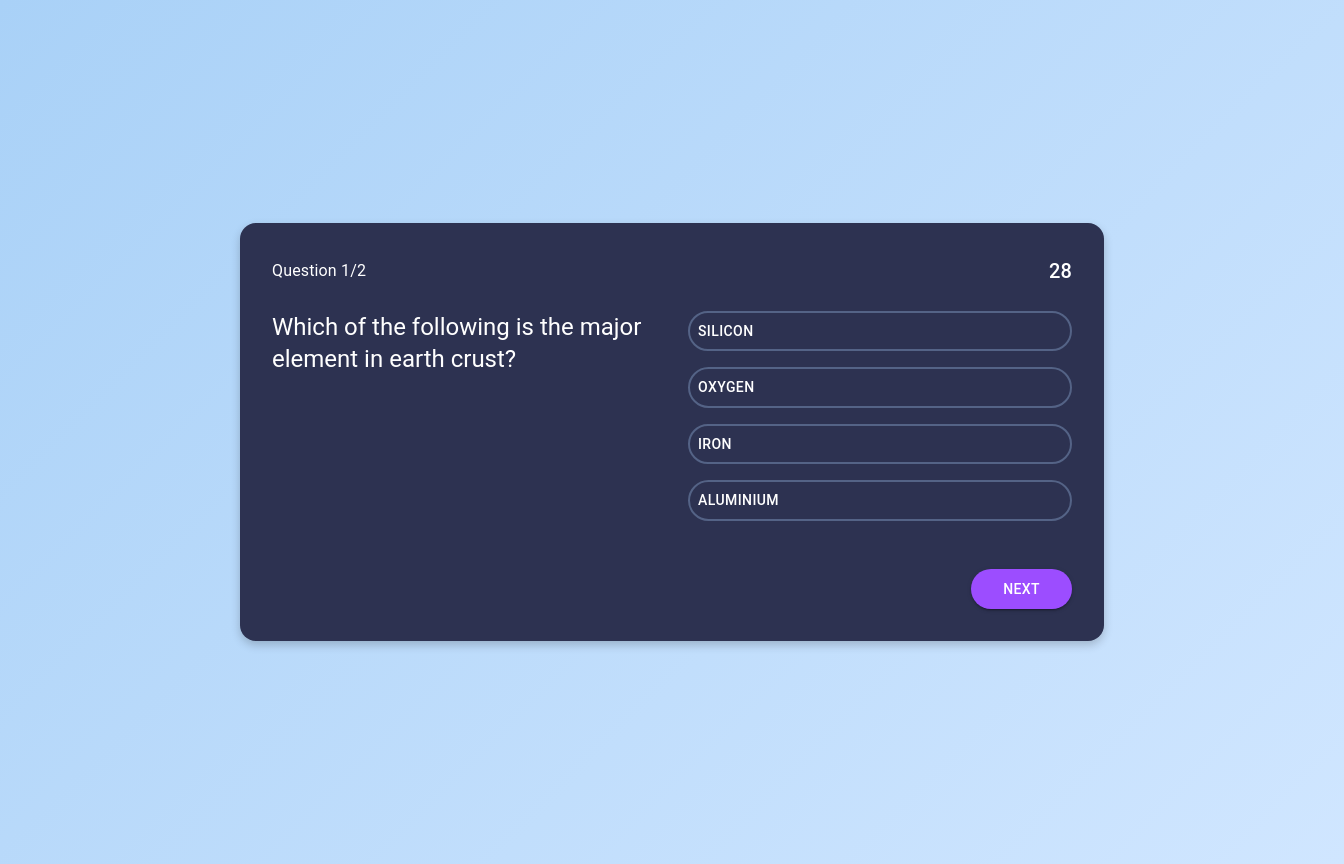
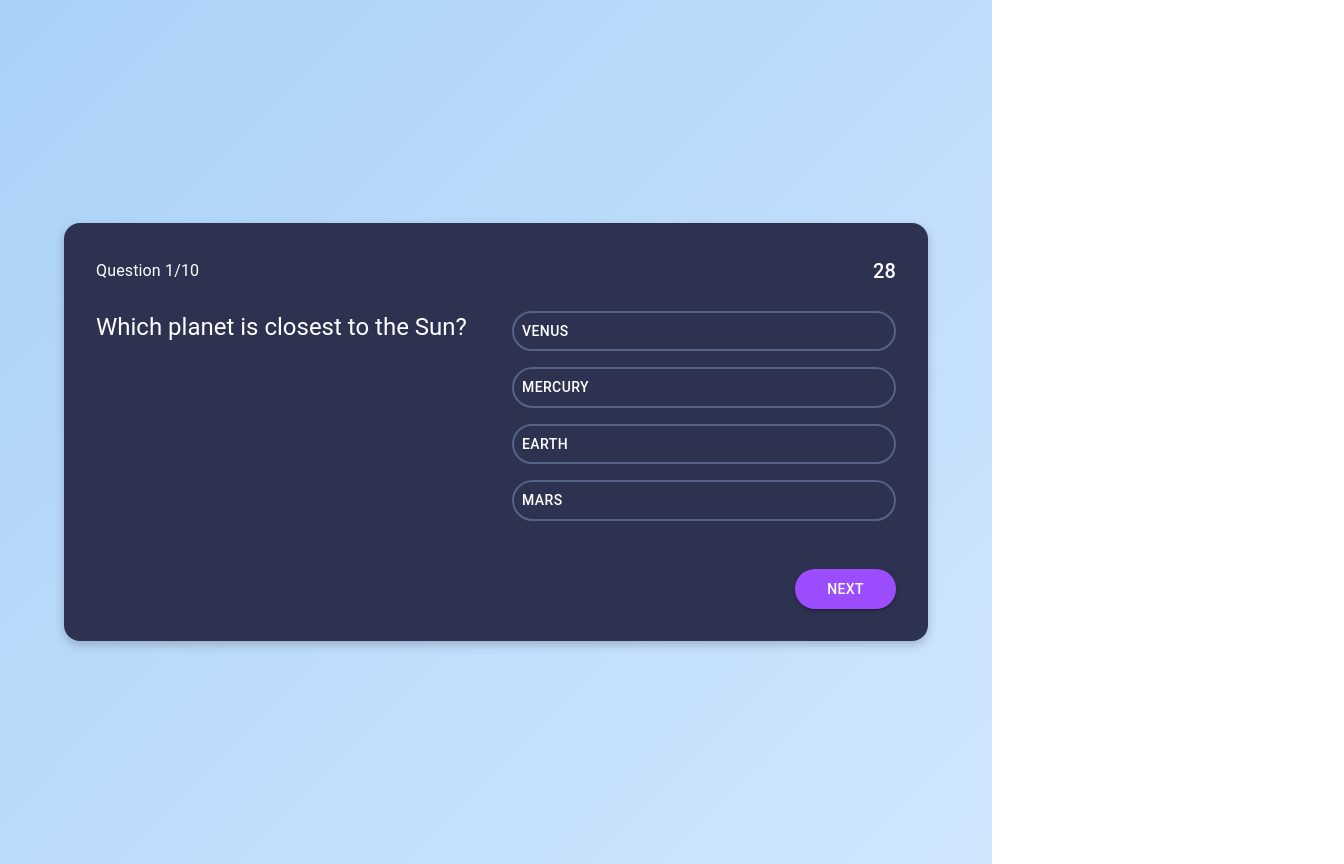
Before and after one commit to tanmay0996/QuizApp, a React (Vite) app: page /quiz in a window 1280 px wide. Both pictures are taken after a click on the button "START". Shown: the whole page, 1344 px wide, since content can reach past the window. Built offline with nearby package versions, Linux system fonts and the light colour scheme.

Commit message:
add quiz.json

```diff
--- a/src/Pages/QuizPage.jsx
+++ b/src/Pages/QuizPage.jsx
@@ -1,23 +1,11 @@
-// src/Pages/QuizPage.jsx
 import React, { useState, useEffect } from 'react';
-import { Box, Typography, Button } from '@mui/material';
-
-const questionsData = [
-  {
-    question: 'Which of the following is the major element in earth crust?',
-    options: ['Silicon', 'Oxygen', 'Iron', 'Aluminium'],
-    correctIndex: 1,
-  },
-  {
-    question: 'Which planet is known as the Red Planet?',
-    options: ['Earth', 'Mars', 'Jupiter', 'Venus'],
-    correctIndex: 1,
-  },
-];
+import { Box, Typography, Button, TextField } from '@mui/material';
+import quizData from '../data/quiz.json';
 
 function QuizPage() {
   const [currentQuestionIndex, setCurrentQuestionIndex] = useState(0);
   const [selectedOptionIndex, setSelectedOptionIndex] = useState(null);
+  const [integerAnswer, setIntegerAnswer] = useState('');
   const [timeLeft, setTimeLeft] = useState(30);
 
   useEffect(() => {
@@ -31,30 +19,30 @@ function QuizPage() {
     return () => clearInterval(timerId);
   }, [timeLeft]);
 
-  const currentQuestion = questionsData[currentQuestionIndex];
+  const currentQuestion = quizData[currentQuestionIndex];
 
   const handleOptionClick = (index) => {
     setSelectedOptionIndex(index);
   };
 
+  const handleInputChange = (e) => {
+    setIntegerAnswer(e.target.value);
+  };
+
   const handleNextQuestion = () => {
     setSelectedOptionIndex(null);
+    setIntegerAnswer('');
     setTimeLeft(30);
     setCurrentQuestionIndex((prev) => prev + 1);
   };
 
-  if (currentQuestionIndex >= questionsData.length) {
+  if (currentQuestionIndex >= quizData.length) {
     return (
-      <Box
-        sx={{
-          textAlign: 'center',
-          color: '#fff',
-          marginTop: '5rem',
-        }}
-      >
+      <Box sx={{ textAlign: 'center', color: '#fff', marginTop: '5rem' }}>
         <Typography variant="h4" gutterBottom>
           Quiz Completed!
         </Typography>
+        {/* Optionally display results here */}
       </Box>
     );
   }
@@ -63,7 +51,7 @@ function QuizPage() {
     <Box
       sx={{
         minHeight: '100vh',
-        width: '100vw',
+        width: '100%',
         background: 'linear-gradient(135deg, #A9D1F7 0%, #D0E6FF 100%)',
         display: 'flex',
         justifyContent: 'center',
@@ -73,7 +61,7 @@ function QuizPage() {
     >
       <Box
         sx={{
-          width: '800px',              // Increase width to fit question + options side by side
+          width: '800px',
           backgroundColor: '#2D3251',
           borderRadius: '16px',
           color: '#FFFFFF',
@@ -82,7 +70,7 @@ function QuizPage() {
           position: 'relative',
         }}
       >
-        {/* Top bar: Question number (left) & Timer (right) */}
+        {/* Top bar: Question number & Timer */}
         <Box
           sx={{
             display: 'flex',
@@ -92,30 +80,32 @@ function QuizPage() {
           }}
         >
           <Typography variant="subtitle1">
-            Question {currentQuestionIndex + 1}/{questionsData.length}
+            Question {currentQuestionIndex + 1}/{quizData.length}
           </Typography>
           <Typography variant="h6">{timeLeft}</Typography>
         </Box>
 
-        {/* Main content area: Question on the left, Options on the right */}
+        {/* Main content area: Question on the left, Answer input on the right */}
         <Box
           sx={{
             display: 'flex',
             justifyContent: 'space-between',
             alignItems: 'flex-start',
-            gap: '2rem',      // Space between question text & options
+            gap: '2rem',
           }}
         >
-          {/* Left side: question text */}
+          {/* Left side: Question text */}
           <Box sx={{ flex: 1 }}>
             <Typography variant="h5" gutterBottom>
               {currentQuestion.question}
             </Typography>
           </Box>
 
-          {/* Right side: options */}
+          {/* Right side: Answer area */}
           <Box sx={{ flex: 1 }}>
-            {currentQuestion.options.map((option, index) => {
+            {currentQuestion.type === 'mcq' ? (
+              // Render options for MCQ
+              currentQuestion.options.map((option, index) => {
                 const isSelected = selectedOptionIndex === index;
                 return (
                   <Button
@@ -141,11 +131,35 @@ function QuizPage() {
                     {option}
                   </Button>
                 );
-            })}
+              })
+            ) : (
+              // Render input for integer type question
+              <TextField
+                label="Your Answer"
+                variant="outlined"
+                value={integerAnswer}
+                onChange={handleInputChange}
+                sx={{
+                  input: { color: '#fff' },
+                  '& .MuiOutlinedInput-root': {
+                    '& fieldset': {
+                      borderColor: '#546386',
+                    },
+                    '&:hover fieldset': {
+                      borderColor: '#9C4DFF',
+                    },
+                    '&.Mui-focused fieldset': {
+                      borderColor: '#9C4DFF',
+                    },
+                  },
+                  width: '100%',
+                }}
+              />
+            )}
           </Box>
         </Box>
 
-        {/* Next button (bottom-right) */}
+        {/* Next button */}
         <Box sx={{ display: 'flex', justifyContent: 'flex-end', marginTop: '2rem' }}>
           <Button
             variant="contained"
--- /dev/null
+++ b/src/data/quiz.json
@@ -0,0 +1,67 @@
+[
+    {
+      "id": 1,
+      "question": "Which planet is closest to the Sun?",
+      "type": "mcq",
+      "options": ["Venus", "Mercury", "Earth", "Mars"],
+      "correctIndex": 1
+    },
+    {
+      "id": 2,
+      "question": "Which data structure organizes items in a First-In, First-Out (FIFO) manner?",
+      "type": "mcq",
+      "options": ["Stack", "Queue", "Tree", "Graph"],
+      "correctIndex": 1
+    },
+    {
+      "id": 3,
+      "question": "Which of the following is primarily used for structuring web pages?",
+      "type": "mcq",
+      "options": ["Python", "Java", "HTML", "C++"],
+      "correctIndex": 2
+    },
+    {
+      "id": 4,
+      "question": "Which chemical symbol stands for Gold?",
+      "type": "mcq",
+      "options": ["Au", "Gd", "Ag", "Pt"],
+      "correctIndex": 0
+    },
+    {
+      "id": 5,
+      "question": "Which of these processes is not typically involved in refining petroleum?",
+      "type": "mcq",
+      "options": ["Fractional distillation", "Cracking", "Polymerization", "Filtration"],
+      "correctIndex": 3
+    },
+    {
+      "id": 6,
+      "question": "What is the value of 12 + 28?",
+      "type": "integer",
+      "correctAnswer": 40
+    },
+    {
+      "id": 7,
+      "question": "How many states are there in the United States?",
+      "type": "integer",
+      "correctAnswer": 50
+    },
+    {
+      "id": 8,
+      "question": "In which year was the Declaration of Independence signed?",
+      "type": "integer",
+      "correctAnswer": 1776
+    },
+    {
+      "id": 9,
+      "question": "What is the value of pi rounded to the nearest integer?",
+      "type": "integer",
+      "correctAnswer": 3
+    },
+    {
+      "id": 10,
+      "question": "If a car travels at 60 mph for 2 hours, how many miles does it travel?",
+      "type": "integer",
+      "correctAnswer": 120
+    }
+  ]
```
Lines whose indentation alone changed are shown as unchanged.
